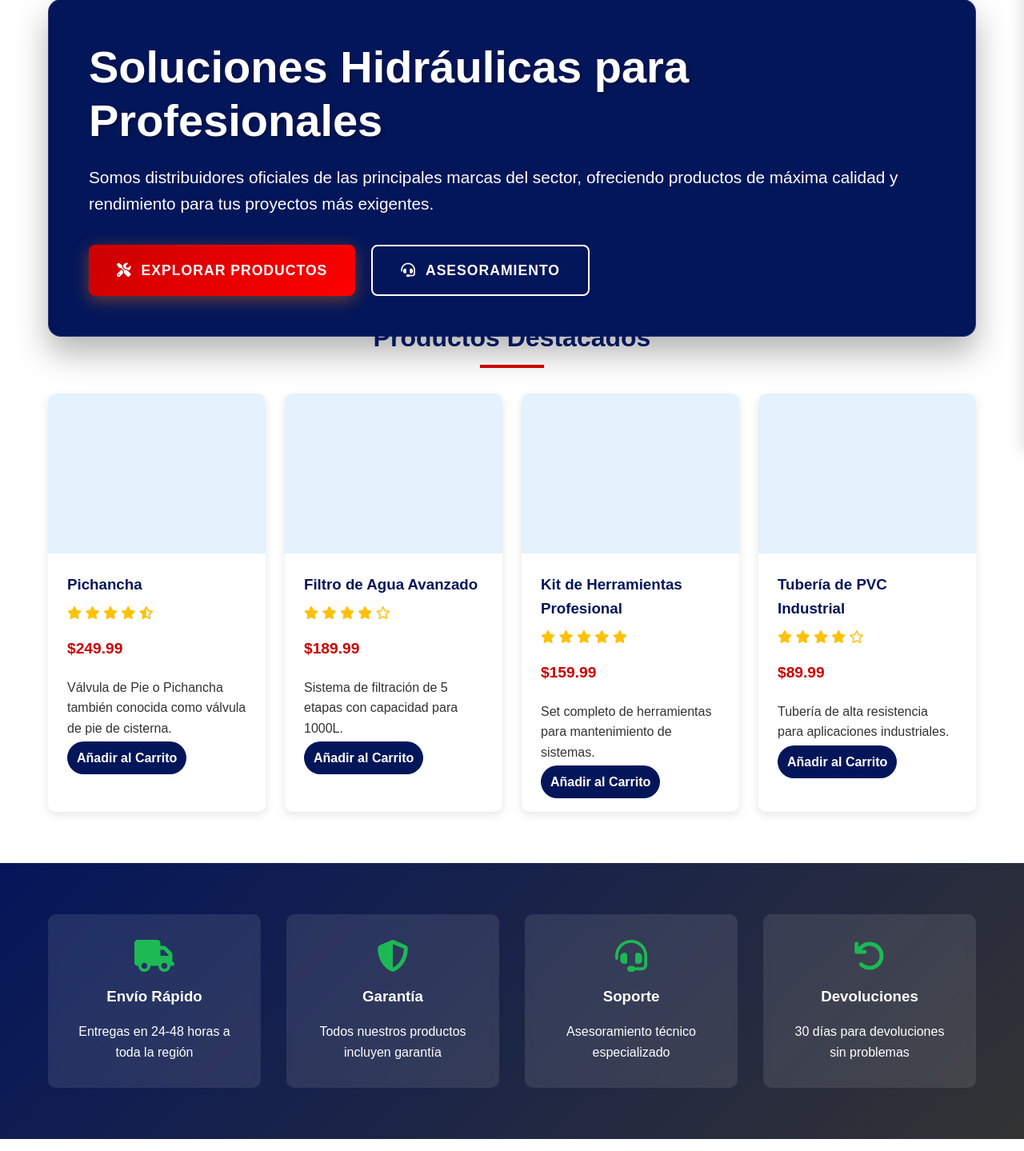
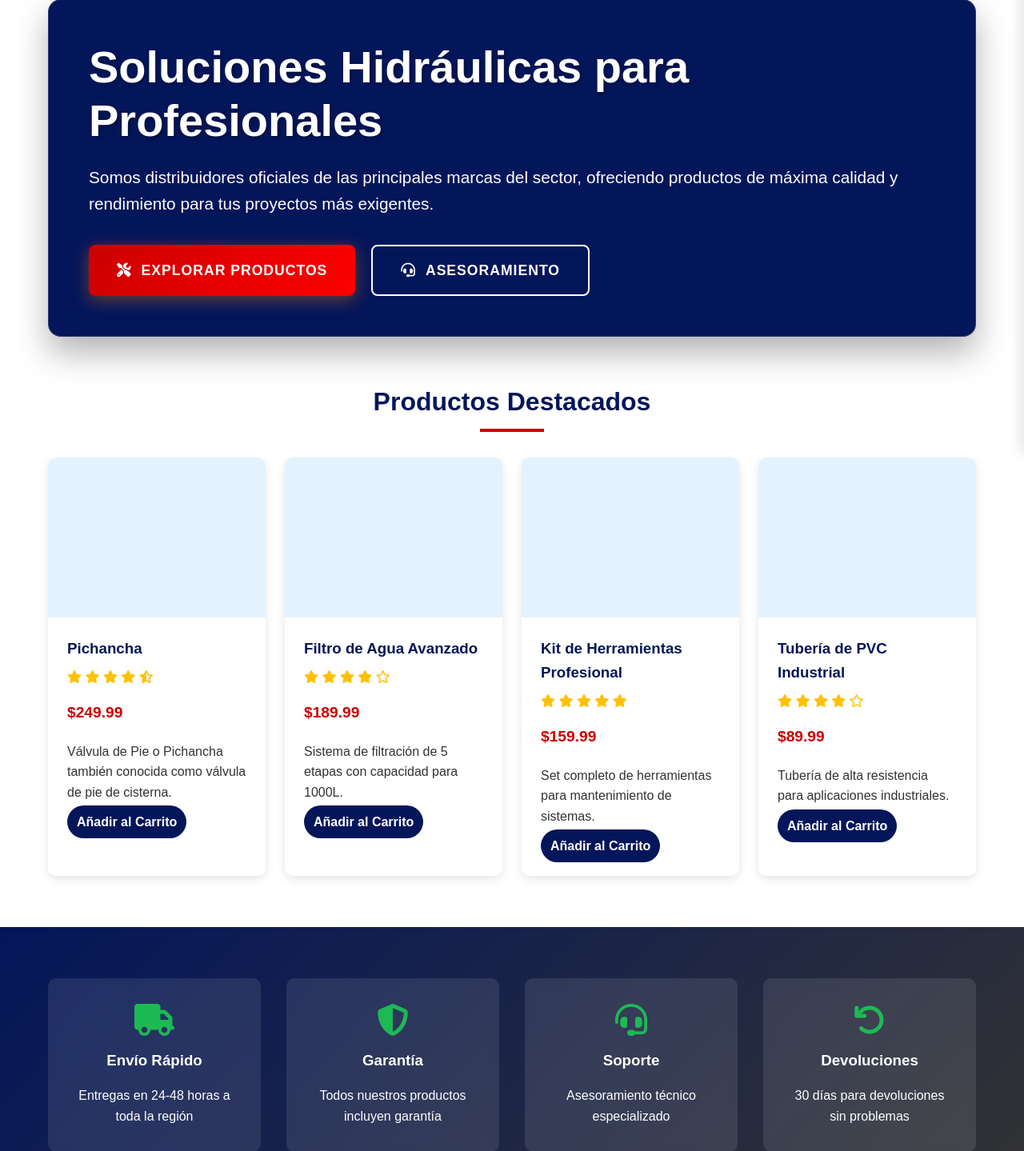
Before and after one commit to Edd-P-P/Hidro-Shopping, a PHP site: page / in a window 1280 px wide. Shown: the part 234-1673 px from the top of the page at 80% size. Run offline with PHP 8.4, Linux system fonts and the light colour scheme.

Commit message:
Ajuste productos

```diff
--- a/styles.css
+++ b/styles.css
@@ -420,7 +420,7 @@ header {
 /* Products */
 .products {
     padding: 2rem 0;
-    margin-top: -15vh;
+    margin-top: -5vh;
 }
 
 .section-title {
```
